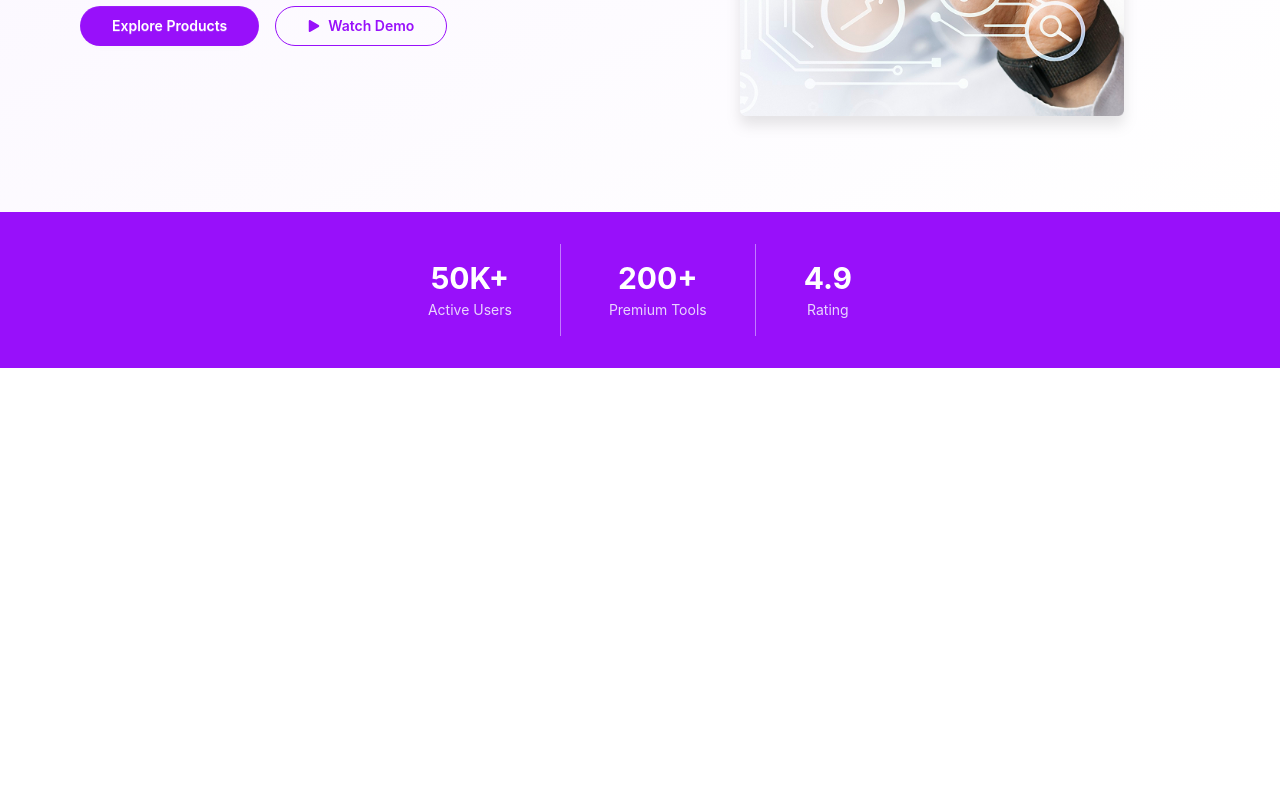
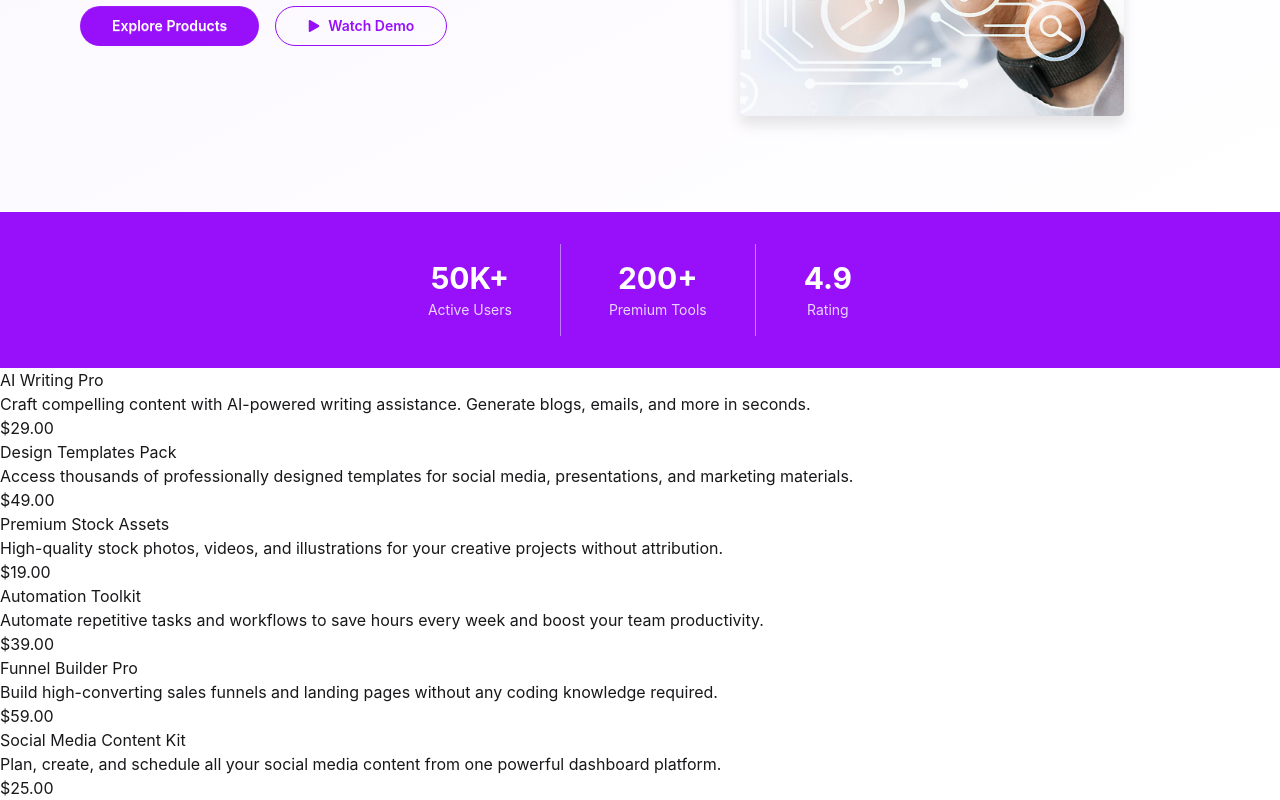
Before and after one commit to shafikulnayem10/PH_A-6-Digi-Tools-Web-App, a React (Vite) app: page / in a window 1280 px wide. Shown: the part 497-1297 px from the top of the page. Before the commit the page ends 865 px from the top, so only its background shows below. Built offline with nearby package versions, Linux system fonts and the light colour scheme.

Commit message:
loading products feature added

```diff
--- a/src/App.jsx
+++ b/src/App.jsx
@@ -1,9 +1,17 @@
 import './App.css'
+import { Suspense} from "react";
 import Banner from './components/homepage/banner/Banner'
 import Stats from './components/homepage/stats/Stats'
 import Navbar from './components/NavBar/Navbar'
+import Products from './components/homepage/products/Products';
 
+
+const fetchProducts = async () => {
+  const res = await fetch("/data.json");
+  return res.json();
+};
 function App() {
+  const productsPromise = fetchProducts();
 
 
   return (
@@ -12,6 +20,18 @@ function App() {
       <Navbar cartCount={8} />
       <Banner></Banner>
       <Stats></Stats>
+      <Suspense
+        fallback={
+          <div className="flex justify-center py-20">
+            <span className="loading loading-dots loading-xl"></span>
+          </div>
+        }
+      >
+        <Products
+          productsPromise={productsPromise}
+
+        />
+      </Suspense>
     </div>
     </>
   )
--- /dev/null
+++ b/src/components/homepage/products/Products.jsx
@@ -0,0 +1,20 @@
+import React from 'react'
+import { use } from 'react'
+
+export default function Products({ productsPromise }) {
+    const products = use(productsPromise);
+
+
+  return (
+    <div>
+      {products.map((product) => (
+        <div key={product.id}>
+          <h3>{product.name}</h3>
+          <p>{product.description}</p>
+          <p>${product.price.toFixed(2)}</p>
+        </div>
+      ))}
+
+    </div>
+  )
+}
```
